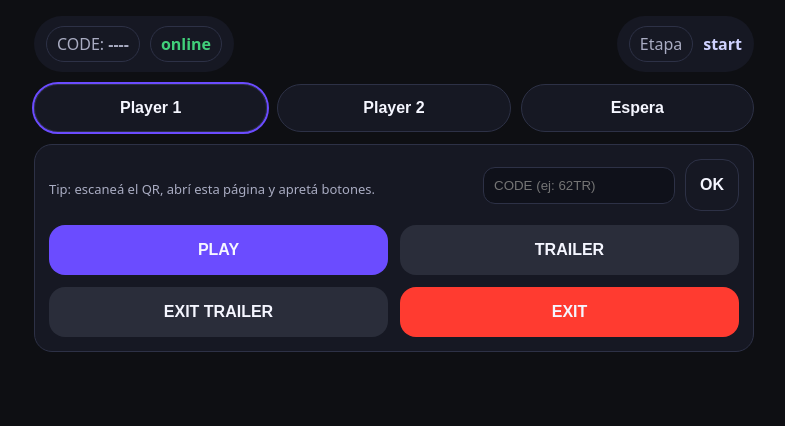
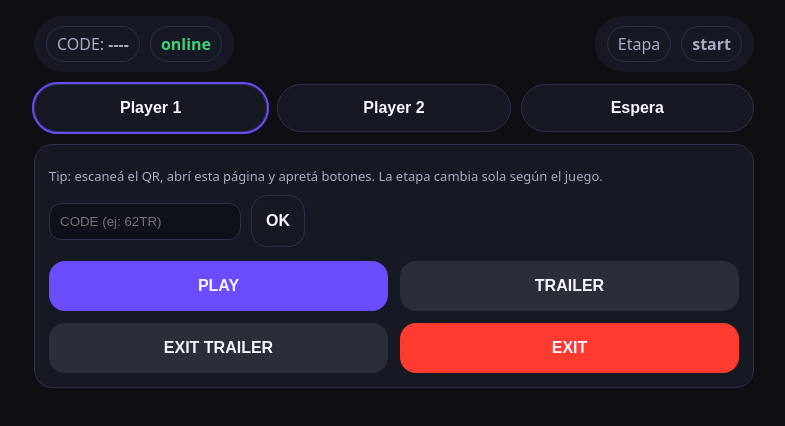
Before and after one commit to yaninaferesin-pixel/angry-remote, a website: page public/index.html in a window 1280 px wide. Both pictures are taken after a click on the button "PLAY". Shown: the whole page, without its empty margins (246-1031 px from the left). Drawn offline with Linux system fonts and the light colour scheme.

Commit message:
Update index.html

```diff
--- a/public/index.html
+++ b/public/index.html
@@ -31,7 +31,6 @@
     button.danger{background:var(--danger)}
     button.ghost{background:transparent;border:1px solid #2d3146}
     .hint{color:var(--muted);font-size:13px;margin-top:8px}
-    .stageLabel{font-weight:800;color:#cfd2ff}
   </style>
 </head>
 <body>
@@ -43,7 +42,7 @@
       </div>
       <div class="badge">
         <span class="pill">Etapa</span>
-        <span class="stageLabel" id="stageLabel">start</span>
+        <div class="pill"><b id="stageLabel">---</b></div>
       </div>
     </div>
 
@@ -55,7 +54,7 @@
 
     <div class="panel">
       <div class="row">
-        <div class="hint">Tip: escaneá el QR, abrí esta página y apretá botones.</div>
+        <div class="hint">Tip: escaneá el QR, abrí esta página y apretá botones. La etapa cambia sola según el juego.</div>
         <div class="row">
           <input id="codeInput" placeholder="CODE (ej: 62TR)" style="width:170px" />
           <button class="ghost" id="saveCode">OK</button>
@@ -76,8 +75,8 @@
 
   const codeLabel = document.getElementById("codeLabel");
   const codeInput = document.getElementById("codeInput");
+  const stageLabel = document.getElementById("stageLabel");
   const buttonsEl = document.getElementById("buttons");
-  const stageLabel = document.getElementById("stageLabel");
 
   function setPlayer(p){
     state.player = p;
@@ -87,19 +86,25 @@
     renderButtons();
   }
 
+  function setStage(s){
+    state.stage = s || "start";
+    stageLabel.textContent = state.stage;
+    renderButtons();
+  }
+
   function setCode(c){
     state.code = (c||"").toUpperCase().trim();
     codeLabel.textContent = state.code || "----";
     codeInput.value = state.code;
   }
 
-  async function send(cmd, data=null){
+  async function send(cmd){
     if(!state.code){ alert("Falta CODE"); return; }
     try{
-      await fetch("/send",{
+      await fetch("/api/send",{
         method:"POST",
         headers:{ "Content-Type":"application/json" },
-        body: JSON.stringify({ code: state.code, cmd, data })
+        body: JSON.stringify({ code: state.code, cmd })
       });
       navigator.vibrate?.(30);
     }catch(e){
@@ -107,6 +112,7 @@
     }
   }
 
+  // Botones por etapa (lo que vos querés: aparecen cuando corresponde)
   const BUTTONS = {
     start: [
       ["PLAY", "PLAY", "primary"],
@@ -122,29 +128,45 @@
       ["EXIT", "EXIT", "danger"]
     ],
     level: [
+      ["OVEJITA", "OVEJITA", "primary"],
+      ["PODER OVEJITA", "OVEJITAENOJADAPODER", ""],
+      ["PATITO", "PATITO", "primary"],
+      ["PODER PATITO", "PATITOENOJADOPODER", ""],
+      ["CABRITA", "CABRITA", "primary"],
+      ["PODER CABRITA", "CABRITAENOJADAPODER", ""],
+      ["CARPINCHA", "CARPINCHA", "primary"],
+      ["PODER CARPINCHA", "CARPINCHAENOJADAPODER", ""],
+      ["VAQUITA", "VAQUITA", "primary"],
+      ["PODER VAQUITA", "VAQUITAENOJADAPODER", ""],
+      ["PODER ARGENTINO", "PODERARGENTINO", "primary"],
       ["HOME", "HOME", ""],
       ["EXIT", "EXIT", "danger"]
     ],
     wait: [
       ["LINDA 0", "LINDAACCION0", "primary"],
-      ["LINDA 1", "LINDAACCION1", "primary"]
+      ["LINDA 1", "LINDAACCION1", "primary"],
+      ["LINDA 2", "LINDAACCION2", "primary"],
+      ["LINDA 3", "LINDAACCION3", "primary"]
     ]
   };
 
   function renderButtons(){
     const list = BUTTONS[state.stage] || BUTTONS.start;
-    stageLabel.textContent = state.stage;
+    buttonsEl.innerHTML = "";
 
-    buttonsEl.innerHTML = "";
-    for(const [label, cmd, css] of list){
+    for(const [label, rawCmd, css] of list){
       const b = document.createElement("button");
       b.textContent = label;
       if(css) b.classList.add(css);
 
       b.onclick = () => {
-        if(state.player === "WAIT") send(`WAIT_${cmd}`);
-        else send(`${state.player}_${cmd}`);
+        // prefijo por jugador (P1_/P2_) salvo WAIT
+        let finalCmd = rawCmd;
+        if(state.player === "WAIT") finalCmd = `WAIT_${rawCmd}`;
+        else finalCmd = `${state.player}_${rawCmd}`;
+        send(finalCmd);
       };
+
       buttonsEl.appendChild(b);
     }
   }
@@ -152,15 +174,18 @@
   async function pollPresence(){
     if(!state.code) return;
     try{
-      const r = await fetch(`/presence?code=${encodeURIComponent(state.code)}`);
+      const r = await fetch(`/api/presence?code=${encodeURIComponent(state.code)}`);
       const j = await r.json();
       if(j && j.ok && j.stage){
-        state.stage = j.stage; // start / select / level / wait
-        renderButtons();
+        // mapeo: si Unity manda "select" -> usamos "select"; etc.
+        setStage(j.stage);
       }
-    }catch(e){}
+    }catch(e){
+      // ignore
+    }
   }
 
+  // init
   document.getElementById("tabP1").onclick = () => setPlayer("P1");
   document.getElementById("tabP2").onclick = () => setPlayer("P2");
   document.getElementById("tabW").onclick  = () => setPlayer("WAIT");
@@ -170,12 +195,14 @@
     const url = new URL(location.href);
     url.searchParams.set("code", state.code);
     history.replaceState({}, "", url.toString());
-    renderButtons();
   };
 
   setCode(state.code);
+  setStage("start");
   renderButtons();
-  setInterval(pollPresence, 600);
+
+  setInterval(pollPresence, 700);
+  pollPresence();
 </script>
 </body>
 </html>
```
